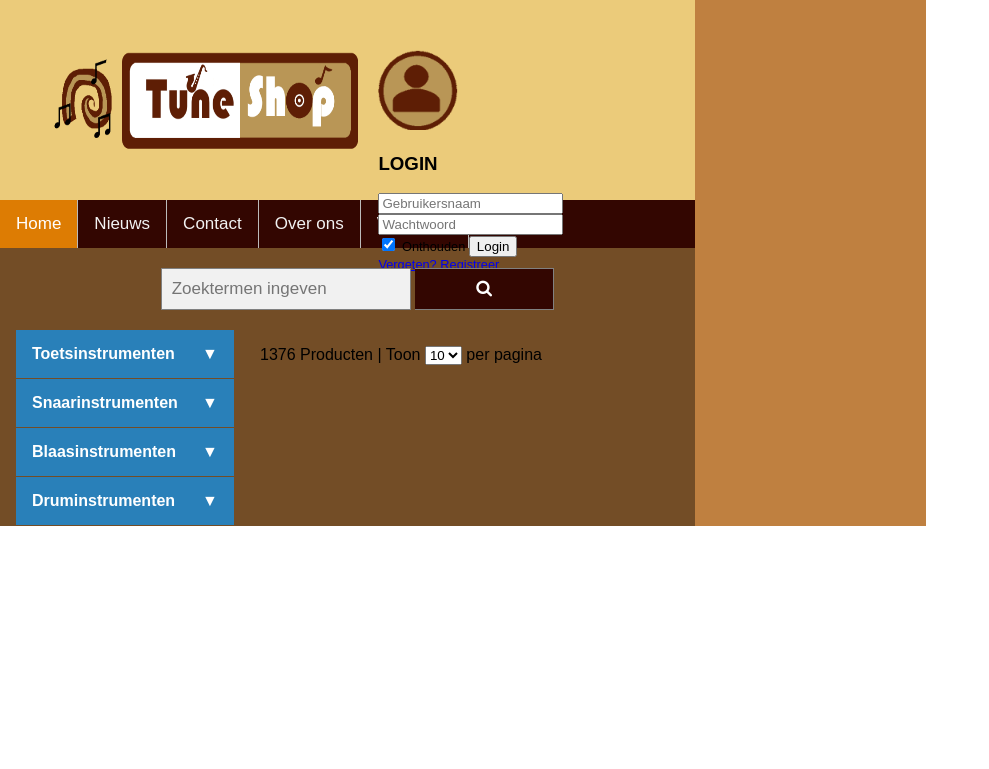
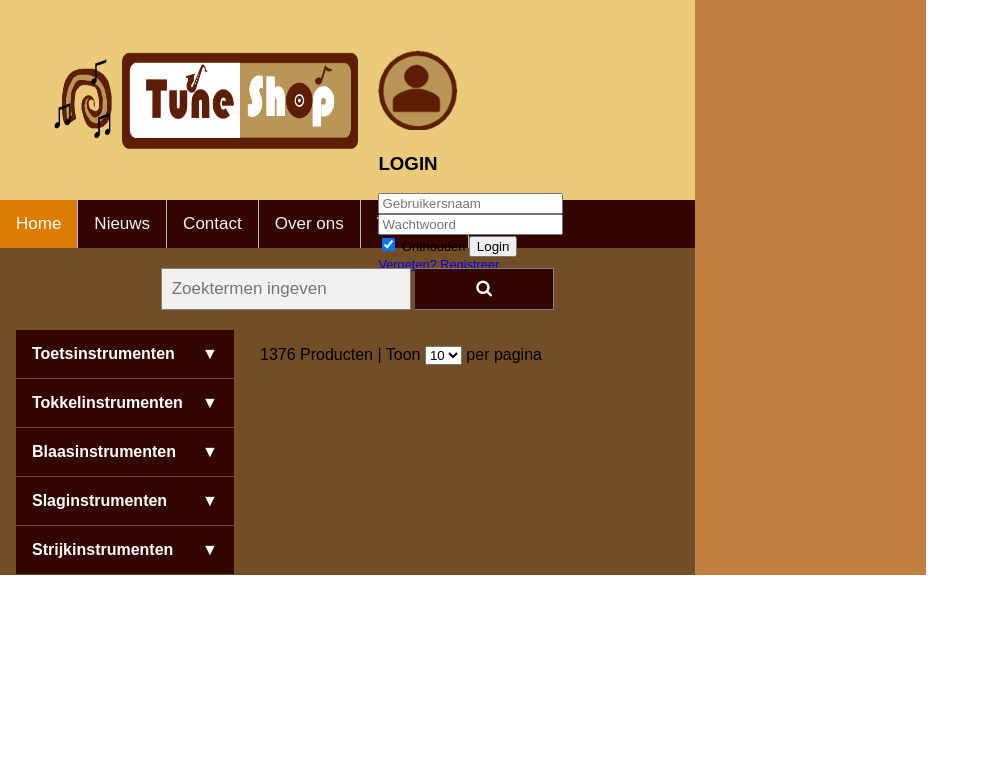
Before and after one commit to LotusterHaar/3A-Webshop, a PHP site: page /productoverview.html in a window 1280 px wide. Shown: the top 769 px of the page, without its empty margins (0-989 px from the left). Run offline with PHP 8.4, Linux system fonts and the light colour scheme.

Commit message:
accordion menu in het bruin gemaakt, menu aangepast in html

```diff
--- a/productoverview.html
+++ b/productoverview.html
@@ -76,40 +76,67 @@
                 <div class="wrapper">
 
                     <div class="categoryMenu">
-                        <div class="tab blue">
+                        <div class="tab brown">
                             <input id="tab-one" type="radio" name="tabs">
                             <label for="tab-one">Toetsinstrumenten</label>
                             <div class="tab-content">
-                               <a href="">Piano</a>
-                                <a href="">Stage Piano</a>
-                                <a href="">Keyboard</a>
+                                <a href="">Piano's</a>
+                                <a href="">Stage Piano's</a>
+                                <a href="">Digitale Piano's</a>
+                                <a href="">Keyboards</a>
+                                <a href="">Vleugels</a>
+                                <a href="">Synthesizers</a>
+                                <a href="">Elektronische orgels</a>
+                                <a href="">Accordeons</a>
+                                <a href="">Accesoires voor Piano's</a>
                             </div>
                         </div>
-                        <div class="tab blue">
+                        <div class="tab brown">
                             <input id="tab-two" type="radio" name="tabs">
-                            <label for="tab-two">Snaarinstrumenten</label>
+                            <label for="tab-two">Tokkelinstrumenten</label>
                             <div class="tab-content">
-                                <P><A HREF="">Piano</A></P>
-                                <P><A HREF="">Stage Piano</A></P>
-                                <P><A HREF="">Keyboard</A></P>
+                                <a href="">Elektrische Gitaren</a>
+                                <a href="">Akoustische Gitaren</a>
+                                <a href="">Klassieke Gitaren</a>
+                                <a href="">Basgitaren</a>
+                                <a href="">Traditionele Snaarinstrumenten</a>
+                                <a href="">Versterkers</a>
+                                <a href="">Accesoires voor Gitaar en Bas</a>
                             </div>
                         </div>
-                        <div class="tab blue">
+                        <div class="tab brown">
                             <input id="tab-three" type="radio" name="tabs">
                             <label for="tab-three">Blaasinstrumenten</label>
                             <div class="tab-content">
-                                <P><A HREF="">Piano</A></P>
-                                <P><A HREF="">Stage Piano</A></P>
-                                <P><A HREF="">Keyboard</A></P>
+                                <a href="">Mondharmonica's</a>
+                                <a href="">Blokfluiten</a>
+                                <a href="">Dwarsfluiten</a>
+                                <a href="">Trompetten</a>
+                                <a href="">Piccolo's</a>
+                                <a href="">Klarinetten</a>
+                                <a href="">Saxofoon's</a>
+                                <a href="">Trombone's</a>
+                                <a href="">Assesoires voor Blaasinstrumenten</a>
                             </div>
                         </div>
-                        <div class="tab blue">
+                        <div class="tab brown">
                             <input id="tab-four" type="radio" name="tabs">
-                            <label for="tab-four">Druminstrumenten</label>
+                            <label for="tab-four">Slaginstrumenten</label>
                             <div class="tab-content">
-                                <P><A HREF="">Piano</A></P>
-                                <P><A HREF="">Stage Piano</A></P>
-                                <P><A HREF="">Keyboard</A></P>
+                                <a href="">Akoustische Drums</a>
+                                <a href="">Percussie</a>
+                                <a href="">Digitale Drums</a>
+                                <a href="">Accesoires voor Drums en Percussie</a>
+                            </div>
+                        </div>
+                        <div class="tab brown">
+                            <input id="tab-five" type="radio" name="tabs">
+                            <label for="tab-five">Strijkinstrumenten</label>
+                            <div class="tab-content">
+                                <a href="">Violen</a>
+                                <a href="">Cello's</a>
+                                <a href="">Contrabassen</a>
+                                <a href="">Assesoires voor Strijkinstrumenten</a>
                             </div>
                         </div>
                     </div>
--- a/stylesProductOverview.css
+++ b/stylesProductOverview.css
@@ -106,34 +106,33 @@
     position: relative;
     display: block;
     padding: 0 0 0 1em;
-    background: #16a085;
+   /* background: #16a085;*/
+    background: #330601;
     font-weight: bold;
     line-height: 3;
     cursor: pointer;
 }
 .blue label {
-    background: #2980b9;
+
 }
 .tab-content {
     max-height: 0;
     overflow: hidden;
-    background: #1abc9c;
+/*    background: #1abc9c;*/
     -webkit-transition: max-height .35s;
     -o-transition: max-height .35s;
     transition: max-height .35s;
 }
-.blue .tab-content {
+/*.blue .tab-content {
     background: #3498db;
 
-}
-.tab-content p {
-    /*margin: 1em;*/
-}
+}*/
+
 .tab-content a {
     /*   width:100%;
    display: inline-block;
  */
-    background: #3498db;
+    background: #ac7e54;
     color: black;
     display: block;
     padding: 12px;
@@ -144,7 +143,7 @@
 }
 
 .categoryMenu a:hover{
-    background-color:#2980b9;
+    background-color: #ecad73;
 }
 .categoryMenu a:active {
 
@@ -167,15 +166,11 @@
     -o-transition: all .35s;
     transition: all .35s;
 }
-.categoryMenu input[type=checkbox] + label::after {
-    content: "+";
-}
+
 .categoryMenu input[type=radio] + label::after {
     content: "\25BC";
 }
-.categoryMenu input[type=checkbox]:checked + label::after {
-    transform: rotate(315deg);
-}
+
 .categoryMenu input[type=radio]:checked + label::after {
     transform: rotateX(180deg);
 }
```
